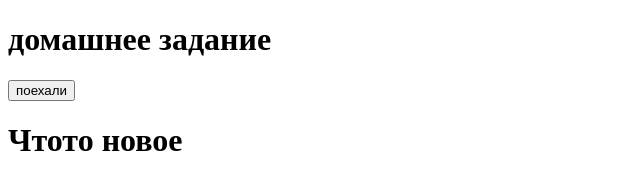
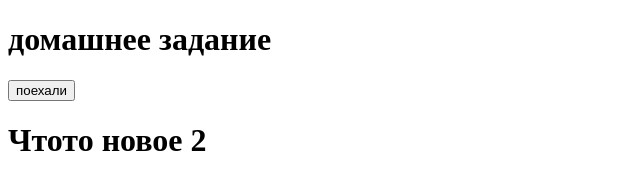
Before and after one commit to sverguninna/Homework1, a plain HTML site: page index.html in a window 1280 px wide. Shown: the full height of the page, 0-640 px from the left. Drawn offline with Linux system fonts and the light colour scheme.

Commit message:
что то другое

```diff
--- a/index.html
+++ b/index.html
@@ -9,6 +9,6 @@
 <body>
     <H1>домашнее задание </H1>
     <button> поехали  </button>
-    <h1>Чтото новое </h1>
+    <h1>Чтото новое 2 </h1>
 </body>
 </html>
```
